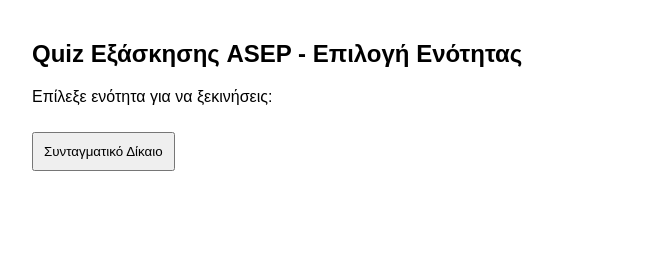
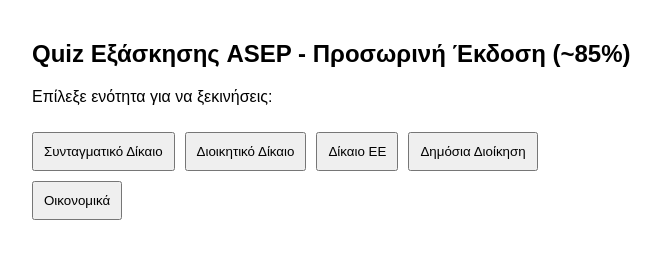
Before and after one commit to abazios/project, a plain HTML site: page index.html in a window 1280 px wide. Shown: the whole page, without its empty margins (308-969 px from the left). Drawn offline with Linux system fonts and the light colour scheme.

Commit message:
Add files via upload

```diff
--- a/index.html
+++ b/index.html
@@ -4,7 +4,7 @@
 <head>
 <meta charset="UTF-8">
 <meta name="viewport" content="width=device-width, initial-scale=1.0">
-<title>Quiz Εξάσκησης ASEP - Πλήρης Έκδοση</title>
+<title>Quiz Εξάσκησης ASEP - Προσωρινή Έκδοση</title>
 <style>
   body { font-family: sans-serif; max-width: 600px; margin: auto; padding: 20px; }
   .question { font-weight: bold; margin-top: 20px; }
@@ -16,16 +16,31 @@
 </style>
 </head>
 <body>
-<h2>Quiz Εξάσκησης ASEP - Επιλογή Ενότητας</h2>
+<h2>Quiz Εξάσκησης ASEP - Προσωρινή Έκδοση (~85%)</h2>
 <div id="menu"></div>
 <div id="quiz" class="hidden"></div>
 <div id="score" class="hidden"></div>
 <script>
-// Ενδεικτική δομή για πλήρες quiz
 const quizData = {
   'Συνταγματικό Δίκαιο': [
     {question: "Το δικαίωμα ίδρυσης και συμμετοχής σε πολιτικό κόμμα:", options: ["Είναι κοινωνικό δικαίωμα", "Είναι πολιτικό δικαίωμα", "Είναι ατομικό δικαίωμα", "Είναι ατομικό και πολιτικό δικαίωμα συγχρόνως"], correct: 3},
-    {question: "Η Ευρωπαϊκή Σύμβαση των Δικαιωμάτων του Ανθρώπου είναι:", options: ["Κατώτερη από τον τυπικό νόμο", "Ουσιαστικός νόμος", "Μέρος του ουσιαστικού Συντάγματος", "Μη δεσμευτικό διεθνές κείμενο"], correct: 2}
+    {question: "Η Ευρωπαϊκή Σύμβαση των Δικαιωμάτων του Ανθρώπου είναι:", options: ["Κατώτερη από τον τυπικό νόμο", "Ουσιαστικός νόμος", "Μέρος του ουσιαστικού Συντάγματος", "Μη δεσμευτικό διεθνές κείμενο"], correct: 2},
+    {question: "Η αναδρομική ισχύς των νόμων κατά το Σύνταγμα:", options: ["Κατά κανόνα απαγορεύεται", "Κατά κανόνα επιτρέπεται", "Είναι υποχρεωτική", "Αφορά μόνο διοικητικά μέτρα"], correct: 0}
+  ],
+  'Διοικητικό Δίκαιο': [
+    {question: "Το ΣτΕ είναι:", options: ["Πολιτικό Δικαστήριο", "Ποινικό Δικαστήριο", "Διοικητικό Δικαστήριο", "Δικαστήριο Ανθρωπίνων Δικαιωμάτων"], correct: 2},
+    {question: "Η διοικητική πράξη θεωρείται ατομική όταν:", options: ["Αφορά συγκεκριμένο πρόσωπο ή πρόσωπα", "Αφορά το κοινό", "Είναι κανονιστική", "Αφορά δικαστικές αποφάσεις"], correct: 0}
+  ],
+  'Δίκαιο ΕΕ': [
+    {question: "Ποιο όργανο της ΕΕ έχει το δικαίωμα πρότασης νομοθεσίας;", options: ["Ευρωπαϊκό Συμβούλιο", "Ευρωπαϊκή Επιτροπή", "Ευρωπαϊκό Κοινοβούλιο", "Συμβούλιο της ΕΕ"], correct: 1},
+    {question: "Η ΕΕ έχει ιδρυθεί με:", options: ["Συνθήκη του Μάαστριχτ", "Συνθήκη της Λισαβόνας", "Συνθήκη των Βερσαλλιών", "Συνθήκη της Ρώμης"], correct: 0}
+  ],
+  'Δημόσια Διοίκηση': [
+    {question: "Ο κύριος ρόλος της Δημόσιας Διοίκησης είναι:", options: ["Η δημιουργία νόμων", "Η εφαρμογή νόμων και εξυπηρέτηση πολιτών", "Η εκπαίδευση υπαλλήλων", "Η αστυνόμευση"], correct: 1}
+  ],
+  'Οικονομικά': [
+    {question: "Τι μετρά το ΑΕΠ;", options: ["Το σύνολο προϊόντων και υπηρεσιών μιας χώρας", "Τα κέρδη εταιρειών", "Τις εξαγωγές", "Το ποσοστό ανεργίας"], correct: 0},
+    {question: "Ποιο είναι μέσο αντιμετώπισης πληθωρισμού;", options: ["Αύξηση δαπανών", "Μείωση επιτοκίων", "Αύξηση επιτοκίων", "Μείωση φόρων"], correct: 2}
   ]
 };
 
```
